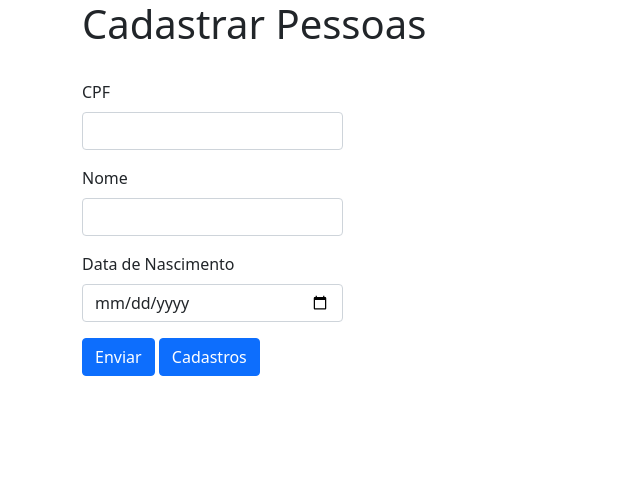
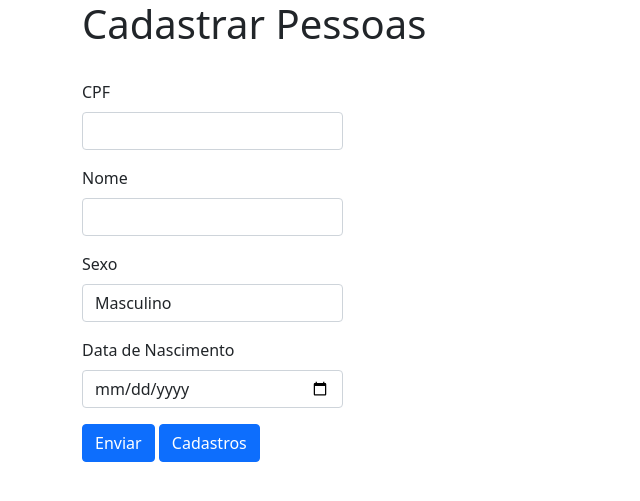
Before and after one commit to Navarriin/Cadastro-Flask, a Flask app: page / in a window 1280 px wide. Shown: the top 501 px of the page, without its empty margins (0-640 px from the left). Run offline with Flask 3, Linux system fonts and the light colour scheme.

Commit message:
Terminando de adicionar a funçao de selecionar o sexo

```diff
--- a/Pessoas.json
+++ b/Pessoas.json
@@ -1 +1 @@
-{"_default": {"8": {"CPF": "555.478.156-99", "Nome": "Alexandre Lima", "DataNascimento": "1980-10-20"}, "10": {"CPF": "458.488.652-45", "Nome": "Juliana Navarro", "DataNascimento": "1989-07-30"}, "11": {"CPF": "460.673.148-60", "Nome": "Gabriel Navarro", "DataNascimento": "2001-05-07"}, "16": {"CPF": "444.555.666-33", "Nome": "Sandra Navarro", "DataNascimento": "1950-01-25"}, "18": {"CPF": "111.111.111-22", "Nome": "Juraci Donizete Navarro", "DataNascimento": "1955-04-09"}, "21": {"CPF": "485.987.154-77", "Nome": "Ricardo Navarro", "DataNascimento": "1986-05-08"}, "24": {"CPF": "256.148.966-92", "Nome": "Felipe de Oliveira", "DataNascimento": "1999-05-07"}}}
+{"_default": {"27": {"CPF": "555.478.156-99", "Nome": "Alexandre Lima", "DataNascimento": "1980-10-20", "Sexo": "Masculino"}, "29": {"CPF": "485.987.154-77", "Nome": "Ricardo Navarro", "DataNascimento": "1986-05-08", "Sexo": "Outro"}, "30": {"CPF": "111.111.111-22", "Nome": "Juraci Donizete Navarro", "DataNascimento": "1955-04-09", "Sexo": "Masculino"}, "31": {"CPF": "444.555.666-33", "Nome": "Sandra Navarro", "DataNascimento": "1950-01-25", "Sexo": "Feminino"}, "32": {"CPF": "460.673.148-60", "Nome": "Gabriel Navarro", "DataNascimento": "2001-05-07", "Sexo": "Masculino"}, "33": {"CPF": "458.488.652-45", "Nome": "Juliana Navarro", "DataNascimento": "1989-07-30", "Sexo": "Feminino"}, "34": {"CPF": "564.158.965-15", "Nome": "Mariana de Souza", "DataNascimento": "2000-08-06", "Sexo": "Feminino"}}}
--- a/main.py
+++ b/main.py
@@ -1,36 +1,38 @@
+from flask import Flask, render_template, request, redirect
+from connect import inserir, mostrar_todos, deletar_pessoa, atualizar_pessoa, buscar_CPF
 from model import Pessoa
-from flask import Flask, render_template, request, redirect
-from connect import inserir, mostrar_todos, mostrar_tab, deletar_pessoa, atualizar_pessoa, buscar_CPF
-import pandas as pd
-
 
 app = Flask(__name__)
 
-
 @app.route('/', methods=['GET', 'POST'])
 def cadastrar():
+    """Metodo para cadastrar a pessoa"""
     if request.method == 'GET':
         return render_template('index.html')
     elif request.method == 'POST':
         nome = request.form["nome"]
         cpf = request.form["cpf"]
         dataNascimento = request.form["data"]
-        pessoa = Pessoa(cpf, nome, dataNascimento)
+        sexo = request.form["sexo"]
+        pessoa = Pessoa(cpf, nome, dataNascimento, sexo)
         inserir(pessoa)
         return pessoas_cadastradas()
 
 @app.route('/cadastros', methods=['GET'])
 def pessoas_cadastradas():
+    """Metodo para redirecionar para pagina com todos os cadastros"""
     variavel = mostrar_todos()
     return render_template('pessoas_cadastradas.html', variavel=variavel)
 
 @app.route('/deletar/<string:cpf>')
 def deletar(cpf):
+    """metodo de deletar pessoa cadastrada"""
     deletar_pessoa(cpf)
     return redirect('/cadastros')
 
 @app.route('/atualizar/<string:cpf>', methods=['GET', 'POST'])
 def atualizar(cpf):
+    """Metodo para atualizar pessoa ja cadastrada"""
     if request.method == 'GET':
         variavel = buscar_CPF(cpf)
         return render_template('atualizar.html', variavel = variavel)
@@ -38,15 +40,13 @@ def atualizar(cpf):
         nome = request.form["nome"]
         cpf = request.form["cpf"]
         dataNascimento = request.form["data"]
-        pessoa = Pessoa(cpf, nome, dataNascimento)
+        sexo = request.form["sexo"]
+        pessoa = Pessoa(cpf, nome, dataNascimento, sexo)
         try:
             atualizar_pessoa(cpf, pessoa)
             return redirect('/cadastros')
         except:
             return 'Algo deu errado'
 
-
-
-
 if __name__ == '__main__':
     app.run(debug=True)
--- a/model.py
+++ b/model.py
@@ -1,6 +1,7 @@
 
 class Pessoa:
-    def __init__(self, CPF, nome, dataNascimento) -> None:
+    def __init__(self, CPF, nome, dataNascimento, sexo) -> None:
         self.CPF = CPF
         self.nome = nome
         self.dataNascimento = dataNascimento
+        self.sexo = sexo
--- a/templates/index.html
+++ b/templates/index.html
@@ -25,6 +25,14 @@
                         <input type="text" class="form-control" id="nome" name="nome">
                     </div>
                     <div class="mb-3">
+                        <label for="sexo" class="form-label">Sexo</label>
+                        <select name="sexo" id="sexo" class="form-control">
+                            <option value="Masculino">Masculino</option>
+                            <option value="Feminino">Feminino</option>
+                            <option value="Outro">Outro</option>
+                        </select>
+                    </div>
+                    <div class="mb-3">
                         <label for="exampleInputPassword1" class="form-label">Data de Nascimento</label>
                         <input type="date" class="form-control" id="data" name="data">
                     </div>
--- a/templates/pessoas_cadastradas.html
+++ b/templates/pessoas_cadastradas.html
@@ -18,6 +18,7 @@
                 <tr align="center">
                     <th scope="col">CPF</th>
                     <th scope="col">Nome</th>
+                    <th scope="col">Sexo</th>
                     <th scope="col">Data de Nascimento</th>
                     <th scope="col">Ações</th>
                 </tr>
@@ -27,6 +28,7 @@
             <tr align="center">
                 <th scope="row">{{item["CPF"]}}</th>
                 <td>{{item["Nome"]}}</td>
+                <td>{{item["Sexo"]}}</td>
                 <td>{{item["DataNascimento"]}}</td>
                 <td>
                     <a href='/deletar/{{item["CPF"]}}' class="btn btn-danger">Deletar</a>
```
Also changed, not shown: templates/atualizar.html (+8 -0 lines).
